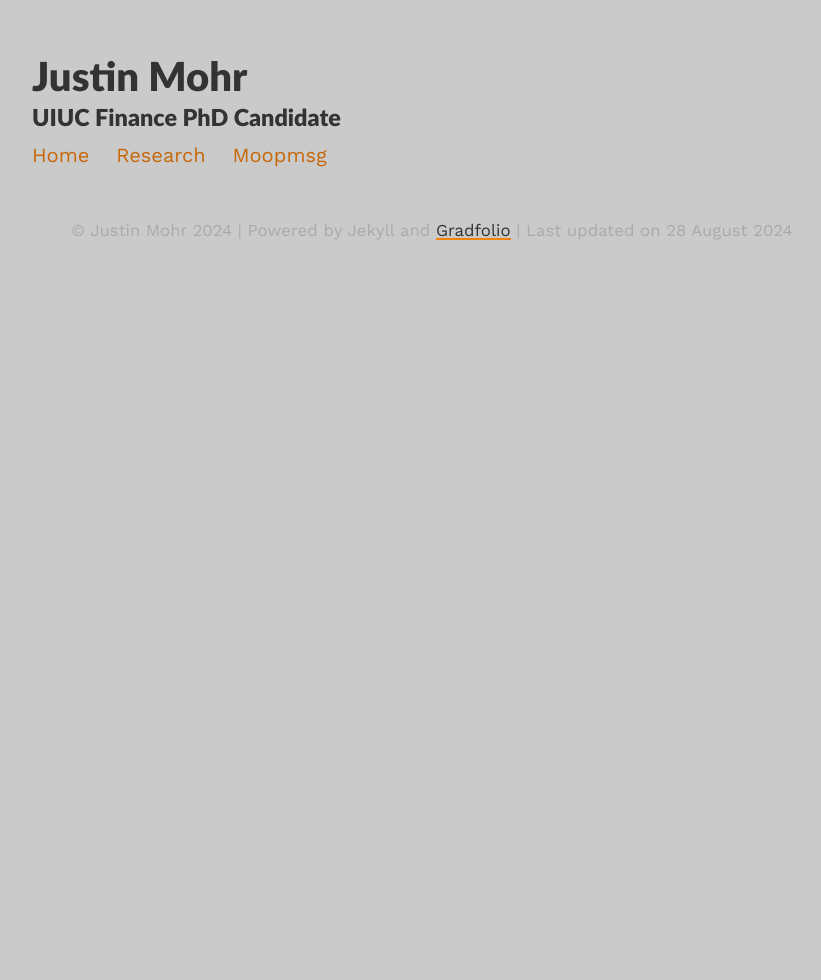
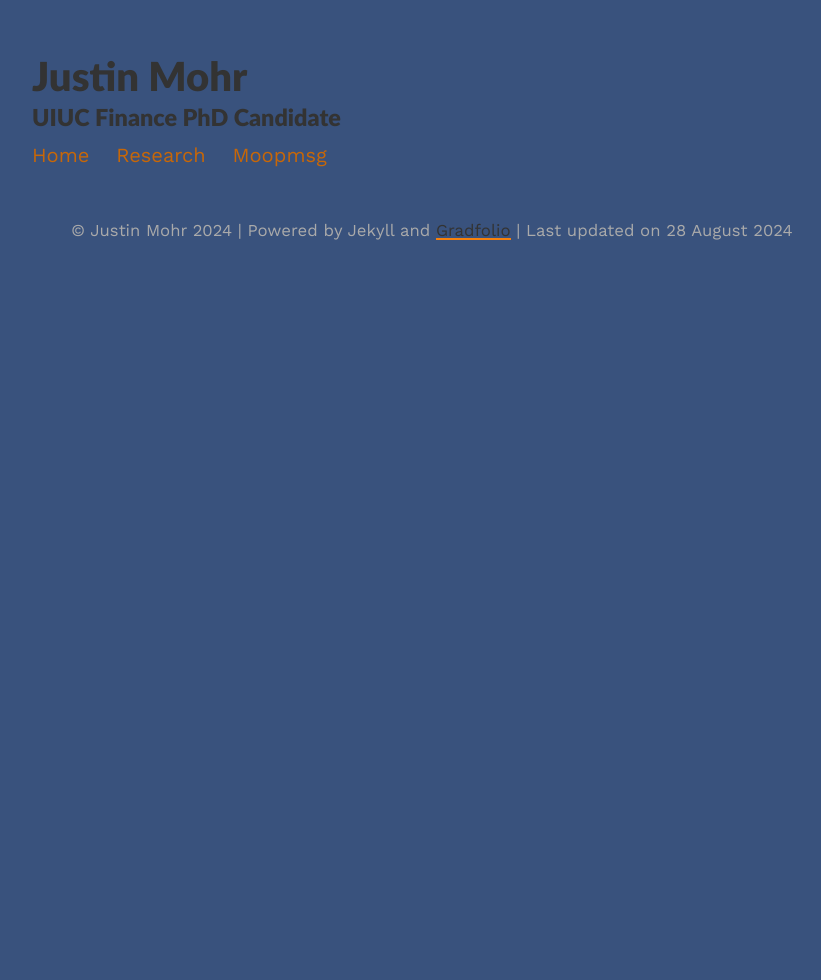
Before and after one commit to justin-mohr/justin-mohr.github.io, a Jekyll site: the page built from archive.html, in a window 1280 px wide. Shown: the whole page, without its empty margins (208-1029 px from the left). Built offline with Jekyll 4.4.1, drawn with Linux system fonts in a browser that asks for light colours; nearby versions of some CDN libraries.

Commit message:
Update variables.scss

```diff
--- a/assets/css/_sass/variables.scss
+++ b/assets/css/_sass/variables.scss
@@ -12,11 +12,11 @@ $brand-color:      #c76708;
 $projectbox-text:  #1e2126;
 
 // Color scheme for light
-$body-bg: #cacaca;
+$body-bg: #39527d;
 $projectbox: #c3e1c9;
 $text-color: #333;
 
 // Color scheme for dark modes
-$body-bg-dark: #23272d;
+$body-bg-dark: #051b42;
 $projectbox-dark: lighten(#98a0ac, 2%);
 $text-color-dark: #98a0ac;
```
